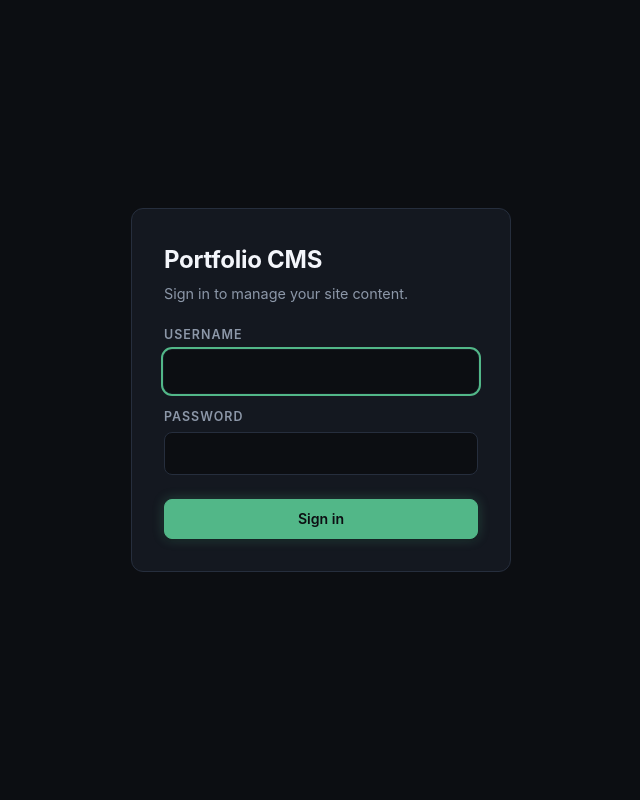
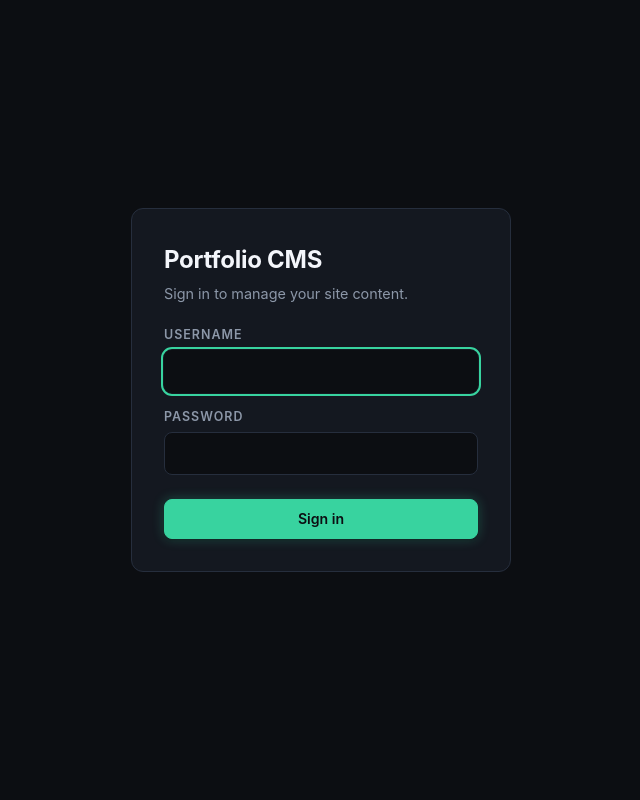
Before and after one commit to tj8868/taseenjubair.github.io, a FastAPI app: page /back/login in a window 1280 px wide. Shown: the whole page, without its empty margins (319-959 px from the left). Run offline with FastAPI, Linux system fonts and the light colour scheme.

Commit message:
Enhance button vibrancy to luminous emerald-mint (#38d39f) and record palette

```diff
--- a/backend/app/static/admin.css
+++ b/backend/app/static/admin.css
@@ -6,8 +6,8 @@
   --fg: #d8dee9;
   --fg-strong: #f4f6fb;
   --muted: #8c97a8;
-  --accent: #52b788;
-  --accent-contrast: #081c15;
+  --accent: #38d39f;
+  --accent-contrast: #061912;
   --danger: #f87171;
   --radius: 12px;
 }
--- a/frontend/src/data/cms-snapshot.json
+++ b/frontend/src/data/cms-snapshot.json
@@ -9,7 +9,7 @@
     "photo": "assets/profile.jpg",
     "photoAlt": "Portrait of H M Taseen Jubair Bhuiyan",
     "resume": "assets/cv.pdf",
-    "accentColor": "#52b788"
+    "accentColor": "#38d39f"
   },
   "about": {
     "lead": "Public health, health metrics, and AI engineering professional with an interdisciplinary background across civil engineering, applied statistics, and public health informatics. Experienced in architecting automated health ingestion pipelines, predictive modeling, environmental risk assessments, and structured evidence synthesis (PRISMA-ScR).",
```
Also changed, not shown: frontend/src/styles/global.css (+5 -5 lines).
